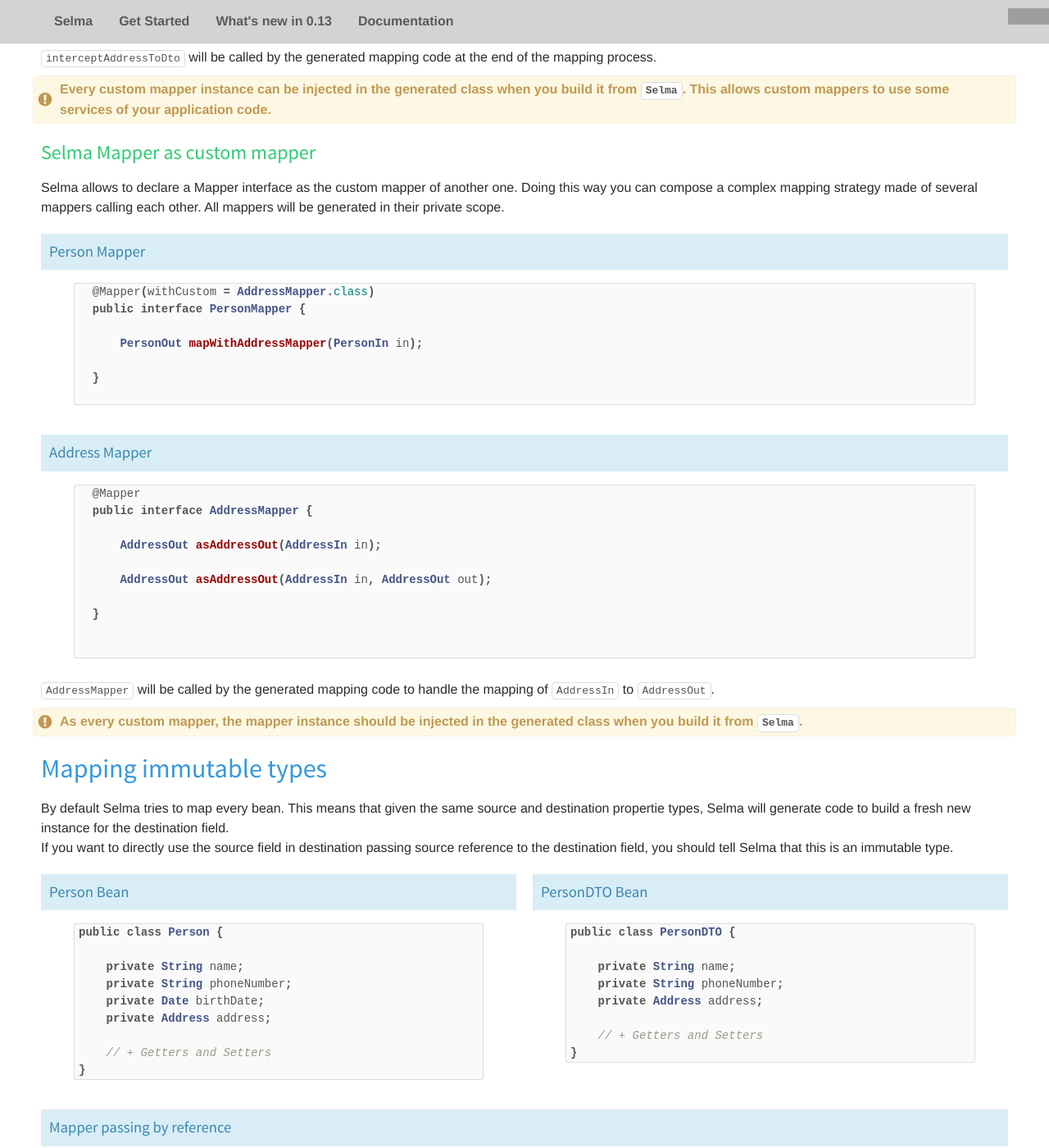
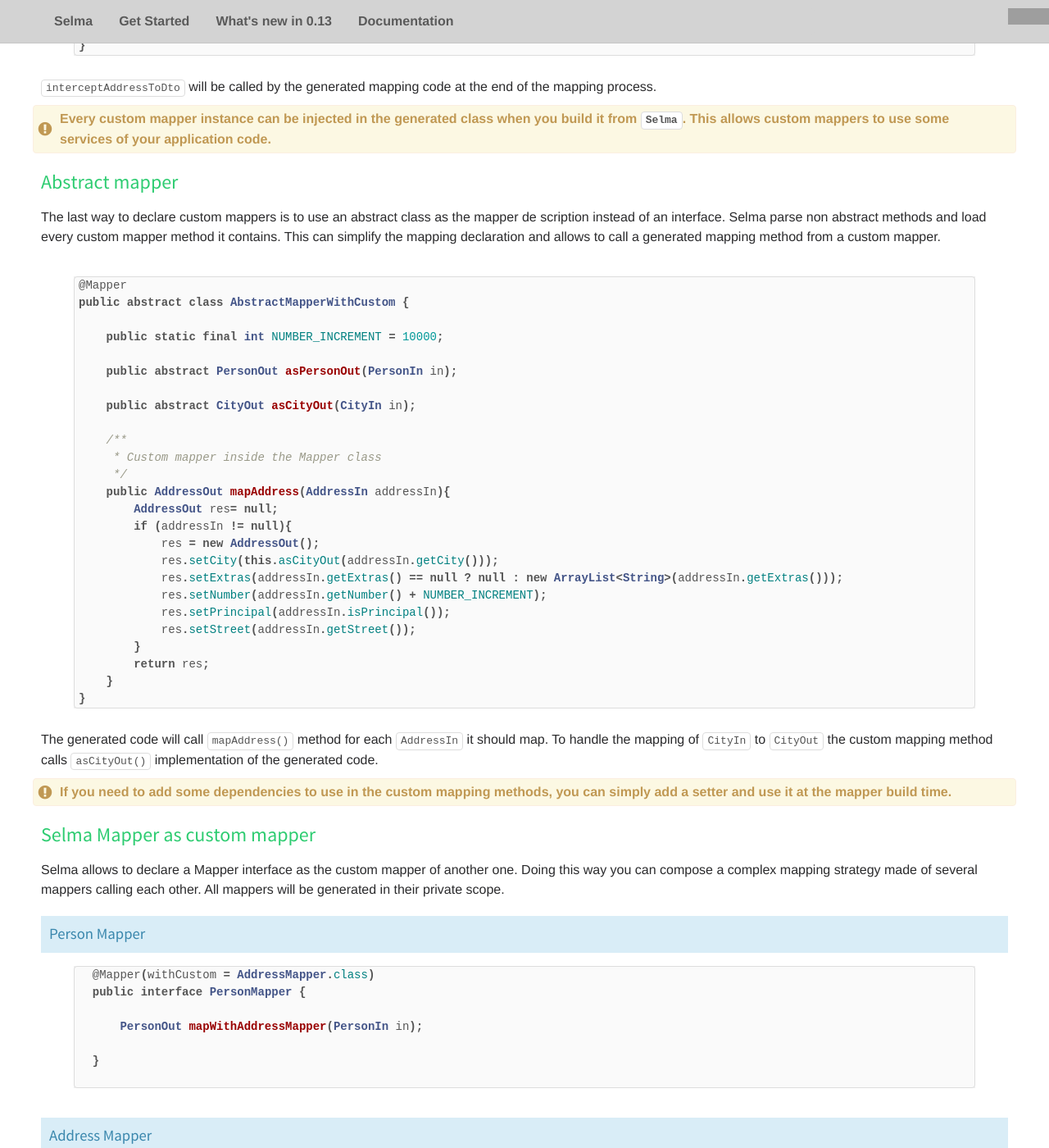
Before and after one commit to slemesle/selma, a Jekyll site: the page built from index.html, in a window 1280 px wide and 1400 px high, scrolled down 17545 px. Shown: the whole window at 82% size. Built offline with Jekyll 4.4.1, drawn with Linux system fonts in a browser that asks for light colours; nearby versions of some CDN libraries; comment, search, counter and statistics services are not loaded; grey boxes are pictures that could not be loaded.

Commit message:
Add abstract mapper documentation

```diff
--- a/index.html
+++ b/index.html
@@ -486,6 +486,7 @@
                     <li class="h2"><a class="noicon" href="#custom-mapper">Mapping with custom mapper</a></li>
                     <li class="h3"><a class="noicon" href="#update-destination-bean">Update destination bean</a></li>
                     <li class="h3"><a class="noicon" href="#mapping-interceptor">Mapping interceptor</a></li>
+                    <li class="h3"><a class="noicon" href="#abstract-mapper">Abstract mapper</a></li>
                     <li class="h3"><a class="noicon" href="#mapping-selma-mapper">Selma Mapper as custom mapper</a></li>
                     <li class="h2"><a class="noicon" href="#immutables">Mapping immutable types</a></li>
                     <li class="h2"><a class="noicon" href="#sourced-beans">Using factory</a></li>
@@ -1339,6 +1340,51 @@
                 <code>Selma</code>. This allows custom mappers to use some services of your application code.
             </p>
 
+            <h3 id="abstract-mapper" class="green pad-left pad-top">Abstract mapper</h3>
+
+            <p class="pad-left">
+                The last way to declare custom mappers is to use an abstract class as the mapper de scription
+                instead of an interface. Selma parse non abstract methods and load every custom mapper method it contains.
+                This can simplify the mapping declaration and allows to call a generated mapping method from a custom mapper.
+            </p>
+            <div class="block padded">
+{% highlight java %}
+@Mapper
+public abstract class AbstractMapperWithCustom {
+
+    public static final int NUMBER_INCREMENT = 10000;
+
+    public abstract PersonOut asPersonOut(PersonIn in);
+
+    public abstract CityOut asCityOut(CityIn in);
+
+    /**
+     * Custom mapper inside the Mapper class
+     */
+    public AddressOut mapAddress(AddressIn addressIn){
+        AddressOut res= null;
+        if (addressIn != null){
+            res = new AddressOut();
+            res.setCity(this.asCityOut(addressIn.getCity()));
+            res.setExtras(addressIn.getExtras() == null ? null : new ArrayList<String>(addressIn.getExtras()));
+            res.setNumber(addressIn.getNumber() + NUMBER_INCREMENT);
+            res.setPrincipal(addressIn.isPrincipal());
+            res.setStreet(addressIn.getStreet());
+        }
+        return res;
+    }
+}
+{% endhighlight %}
+            </div>
+            <p class="pad-left">
+                The generated code will call <code>mapAddress()</code> method for each <code>AddressIn</code> it should map.
+                To handle the mapping of <code>CityIn</code> to <code>CityOut</code> the custom mapping method calls
+                <code>asCityOut()</code> implementation of the generated code.
+            </p>
+            <p class="pad-left alert message ">
+              If you need to add some dependencies to use in the custom mapping methods, you can simply add a setter
+              and use it at the mapper build time.
+            </p>
             <h3 id="mapping-selma-mapper" class="green pad-left pad-top">Selma Mapper as custom mapper</h3>
 
             <p class="pad-left">
```
